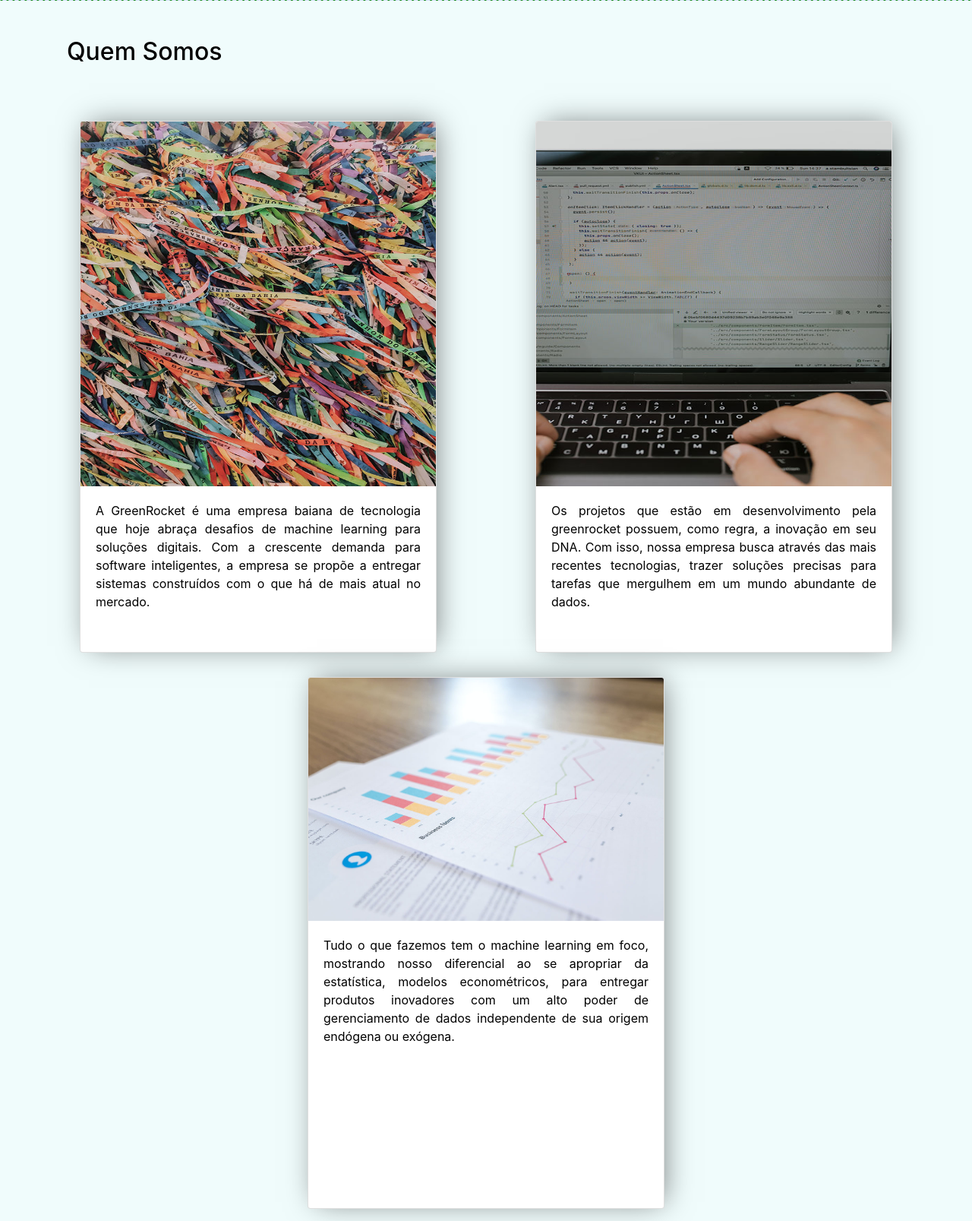
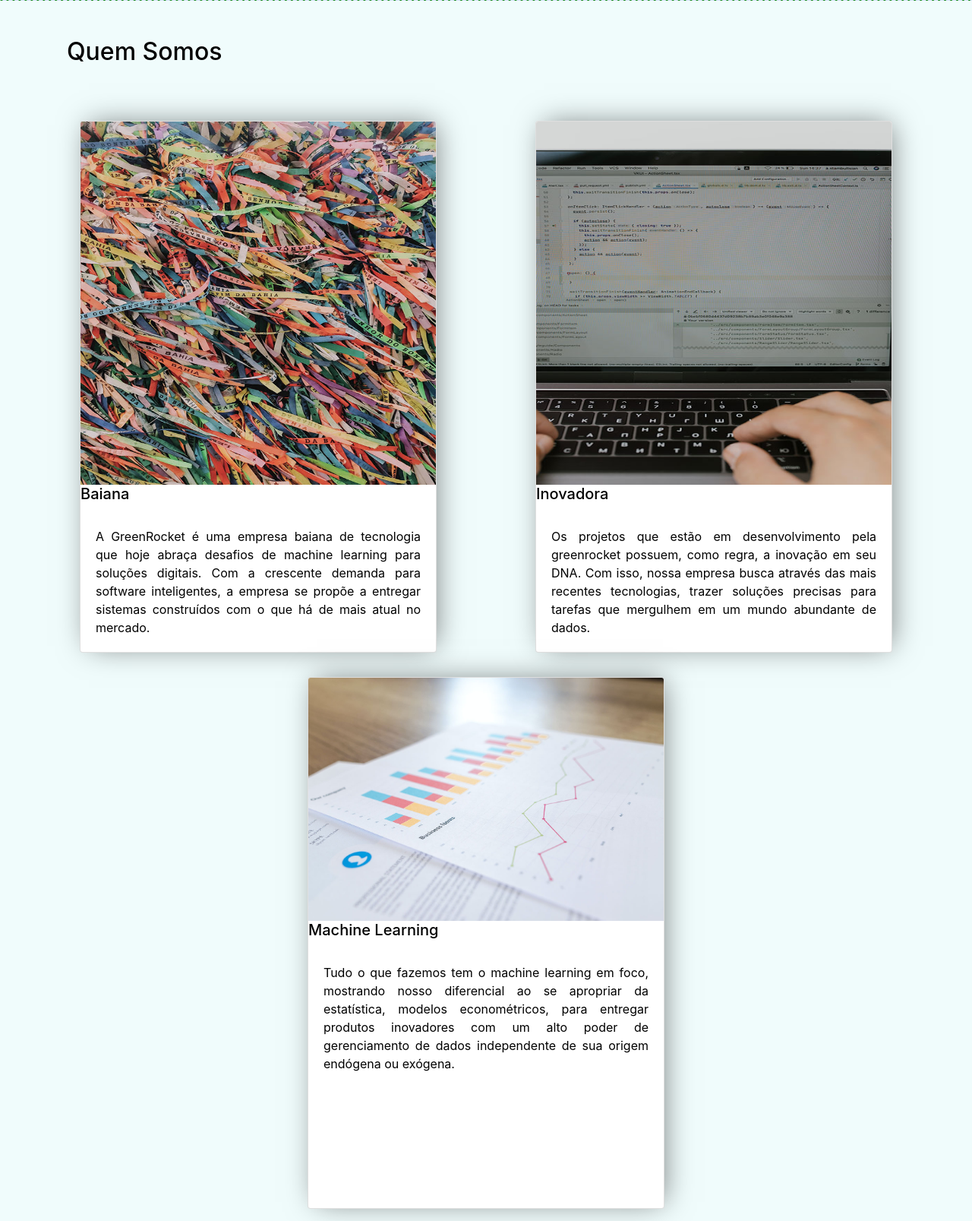
Before and after one commit to duzi5/greenrocket_Flask, a Flask app: page / in a window 1280 px wide. Shown: the part 799-2406 px from the top of the page at 76% size. Run offline with Flask 2, Linux system fonts and the light colour scheme; some libraries are stand-ins or nearby versions.

Commit message:
inserindo títulos

```diff
--- a/app/templates/index.html
+++ b/app/templates/index.html
@@ -65,6 +65,7 @@
                 <div class="col-10 col-md-5 col-lg-5 m-3">
                     <div class="card">
                         <img class="card-img-top" src="static/imagens/bahia.jpg" alt="Card image cap">
+                        <h5 class="card-title">Baiana</h5>
                         <div class="card-body">
                           <p class="card-text">A GreenRocket é uma empresa baiana de tecnologia que hoje abraça desafios de machine learning para soluções digitais. Com a crescente demanda para software inteligentes, a empresa se propõe a entregar sistemas construídos com o que há de mais atual no mercado.</p>
                         </div>
@@ -73,6 +74,7 @@
                 <div class="col-10 col-md-5 col-lg-5 m-3">
                     <div class="card" >
                         <img class="card-img-top" src="static/imagens/data.jpg" alt="Card image cap">
+                        <h5 class="card-title">Inovadora</h5>
                         <div class="card-body">
                           <p class="card-text">Os projetos que estão em desenvolvimento pela greenrocket possuem, como regra, a inovação em seu DNA. Com isso, nossa empresa busca através das mais recentes tecnologias, trazer soluções precisas para tarefas que mergulhem em um mundo abundante de dados.</p>
                         </div>
@@ -81,7 +83,9 @@
                 <div class="col-10 col-md-5 col-lg-5 m-3 ">
                     <div class="card">
                         <img class="card-img-top" src="static/imagens/estatistica.jpg" alt="Card image cap">
+                        <h5 class="card-title">Machine Learning</h5>
                         <div class="card-body">
+
                           <p class="card-text">Tudo o que fazemos tem o machine learning em foco, mostrando nosso diferencial ao se apropriar da estatística, modelos econométricos, para entregar produtos inovadores com um alto poder de gerenciamento de dados independente de sua origem endógena ou exógena.</p>
                         </div>
                     </div>
```
